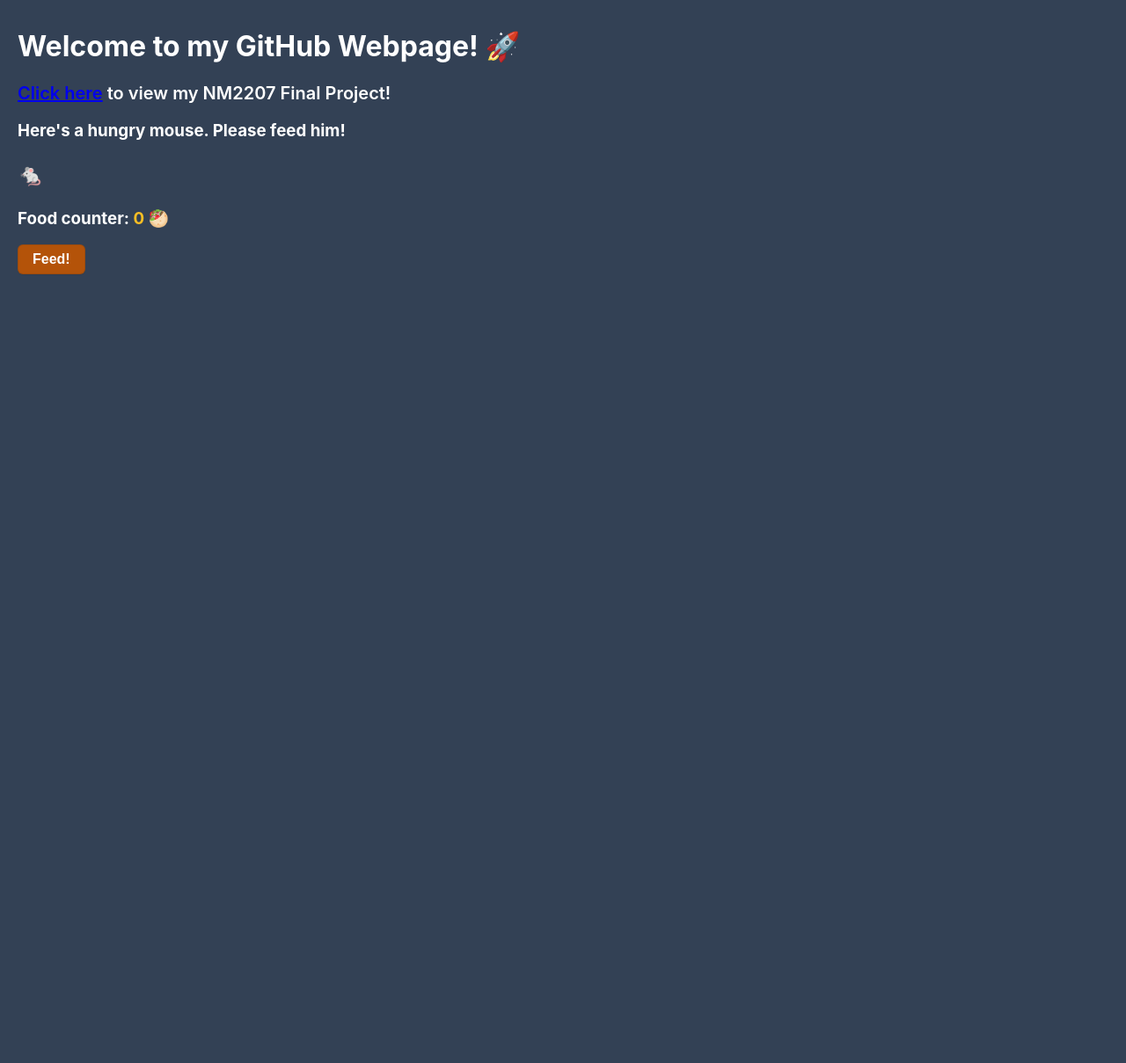
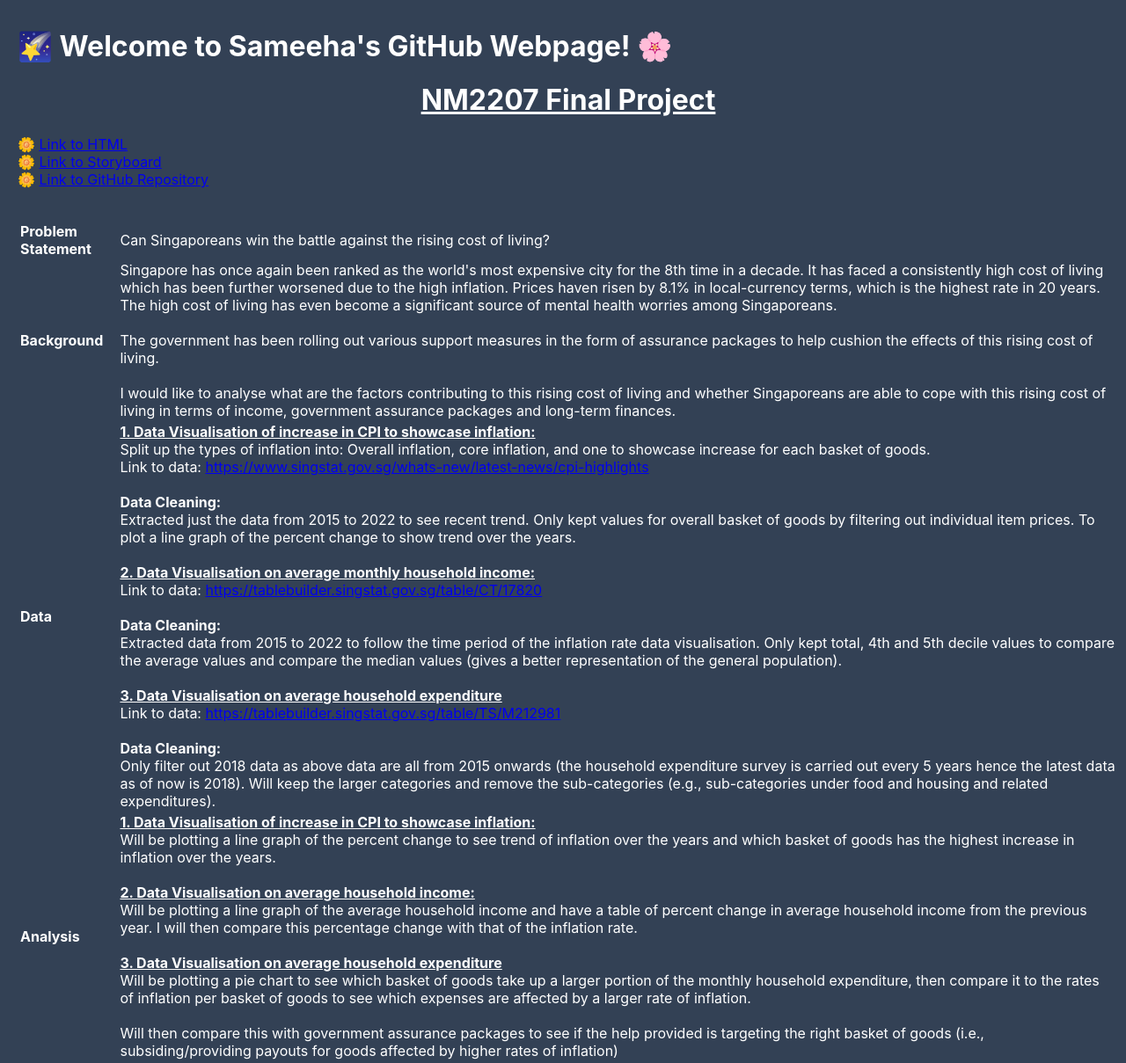
Before and after one commit to sameehaparveen-nm2207/sameehaparveen-nm2207.github.io, a plain HTML site: page index.html in a window 1280 px wide. Shown: the whole page at 88% size. Before the commit the page ends 800 px from the top, so only its background shows below. Drawn offline with Linux system fonts and the light colour scheme.

Commit message:
Add files via upload
updated as of 19/03

```diff
--- a/index.html
+++ b/index.html
@@ -4,17 +4,80 @@
     <title>My NM2207 GitHub Portfolio</title>
     <script src="scripts/counter.js"></script>
     <link rel="stylesheet" href="styles/styles.css" />
+    <meta charset="UTF-8">
   </head>
+
   <body>
-    <h1>Welcome to my GitHub Webpage! 🚀</h1>
-    <div id="project">
-      <a href="finalproject_datavisualisation/www/finalproject.html">Click here</a> to view my NM2207 Final Project!
+    <div id = title-header>
+    <h1>&#127776 Welcome to Sameeha's GitHub Webpage! &#127800</h1>
     </div>
 
-    <h3>Here's a hungry mouse. Please feed him!</h3>
-    <h3 class="mouse">🐁</h3>
-    <h3>Food counter: <span class="counter">0</span> 🥙</h3>
-    <button>Feed!</button>
+    <div id="border">
+    </div>
+
+    <div id="nm2207-project" >
+      <center><u><h1>NM2207 Final Project </h1></u></center>
+      <p id="links">
+      &#127804 <a href = "http://htmlpreview.github.io/?https://raw.githubusercontent.com/sameehaparveen-nm2207/sameehaparveen-nm2207.github.io/main/finalproject_datavisualisation/www/finalproject.html" target="_blank">Link to HTML </a><br>
+      &#127804 <a href = "resources/nm2207-finalproject-storyboarding.png" target="_blank"> Link to Storyboard</a><br>
+      &#127804 <a href = "https://github.com/sameehaparveen-nm2207/sameehaparveen-nm2207.github.io/tree/main/finalproject_datavisualisation"target="_blank"> Link to GitHub Repository</a> <br><Br>
+      </p>
+
+      <table>
+
+        <tr>
+          <td><b>Problem Statement</b></td>
+          <td>Can Singaporeans win the battle against the rising cost of living?
+          </td>
+        </tr>
+
+        <tr>
+          <td><b>Background</b></td>
+          <td>Singapore has once again been ranked as the world's most expensive city for the 8th time in a decade. It has faced a consistently high cost of living which has been further worsened due to the high inflation. Prices haven risen by 8.1% in local-currency terms, which is the highest rate in 20 years. The high cost of living has even become a significant source of mental health worries among Singaporeans. <br><br>
+            The government has been rolling out various support measures in the form of assurance packages to help cushion the effects of this rising cost of living. <br><br>
+            I would like to analyse what are the factors contributing to this rising cost of living and whether Singaporeans are able to cope with this rising cost of living in terms of income, government assurance packages and long-term finances.
+          </td>
+        </tr>
+
+        <tr>
+          <td><b>Data</b></td>
+          <td><b><u>1.	Data Visualisation of increase in CPI to showcase inflation:</b></u> <br>
+            Split up the types of inflation into: Overall inflation, core inflation, and one to showcase increase for each basket of goods.<br>
+            Link to data: <a href="https://www.singstat.gov.sg/whats-new/latest-news/cpi-highlights"> https://www.singstat.gov.sg/whats-new/latest-news/cpi-highlights </a><br><br>
+
+            <b>Data Cleaning:</b><br>
+            Extracted just the data from 2015 to 2022 to see recent trend. Only kept values for overall basket of goods by filtering out individual item prices. To plot a line graph of the percent change to show trend over the years. <br><br>
+
+            <b><u>2.	Data Visualisation on average monthly household income:</b></u> <br>
+            Link to data: <a href="https://tablebuilder.singstat.gov.sg/table/CT/17820">https://tablebuilder.singstat.gov.sg/table/CT/17820</a> <br><br>
+
+            <b>Data Cleaning:</b><br>
+            Extracted data from 2015 to 2022 to follow the time period of the inflation rate data visualisation. Only kept total, 4th and 5th decile values to compare the average values and compare the median values (gives a better representation of the general population).<br><br>
+
+            <b><u>3.	Data Visualisation on average household expenditure</b></u> <br>
+            Link to data: <a href ="https://tablebuilder.singstat.gov.sg/table/TS/M212981">https://tablebuilder.singstat.gov.sg/table/TS/M212981</a> <br><br>
+
+            <b>Data Cleaning: </b><br>
+            Only filter out 2018 data as above data are all from 2015 onwards (the household expenditure survey is carried out every 5 years hence the latest data as of now is 2018). Will keep the larger categories and remove the sub-categories (e.g., sub-categories under food and housing and related expenditures).
+            </td>
+        </tr>
+
+        <tr>
+          <td><b>Analysis</b></td>
+          <td><b><u>1.	Data Visualisation of increase in CPI to showcase inflation:</u></b><br>
+            Will be plotting a line graph of the percent change to see trend of inflation over the years and which basket of goods has the highest increase in inflation over the years. <br><br>
+            <b><u>2.	Data Visualisation on average household income:</u></b><br>
+            Will be plotting a line graph of the average household income and have a table of percent change in average household income from the previous year. I will then compare this percentage change with that of the inflation rate. <br><br>
+            <b><u>3.	Data Visualisation on average household expenditure</u></b><br>
+            Will be plotting a pie chart to see which basket of goods take up a larger portion of the monthly household expenditure, then compare it to the rates of inflation per basket of goods to see which expenses are affected by a larger rate of inflation.<br><br>
+            Will then compare this with government assurance packages to see if the help provided is targeting the right basket of goods (i.e., subsiding/providing payouts for goods affected by higher rates of inflation)
+            </td>
+        </tr>
+        </table>
+
+
+
+    </div>
 
   </body>
 </html>
```
